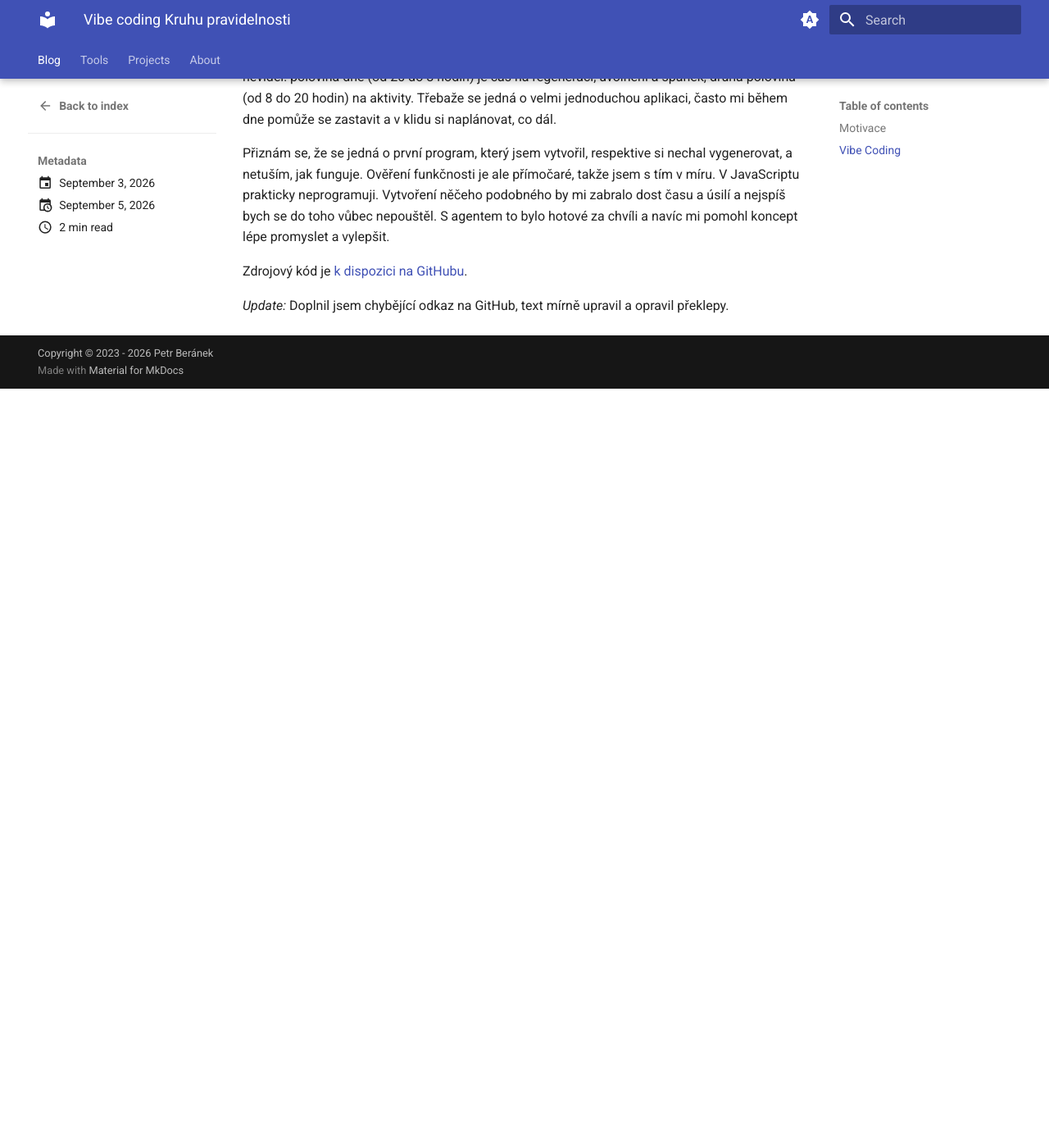
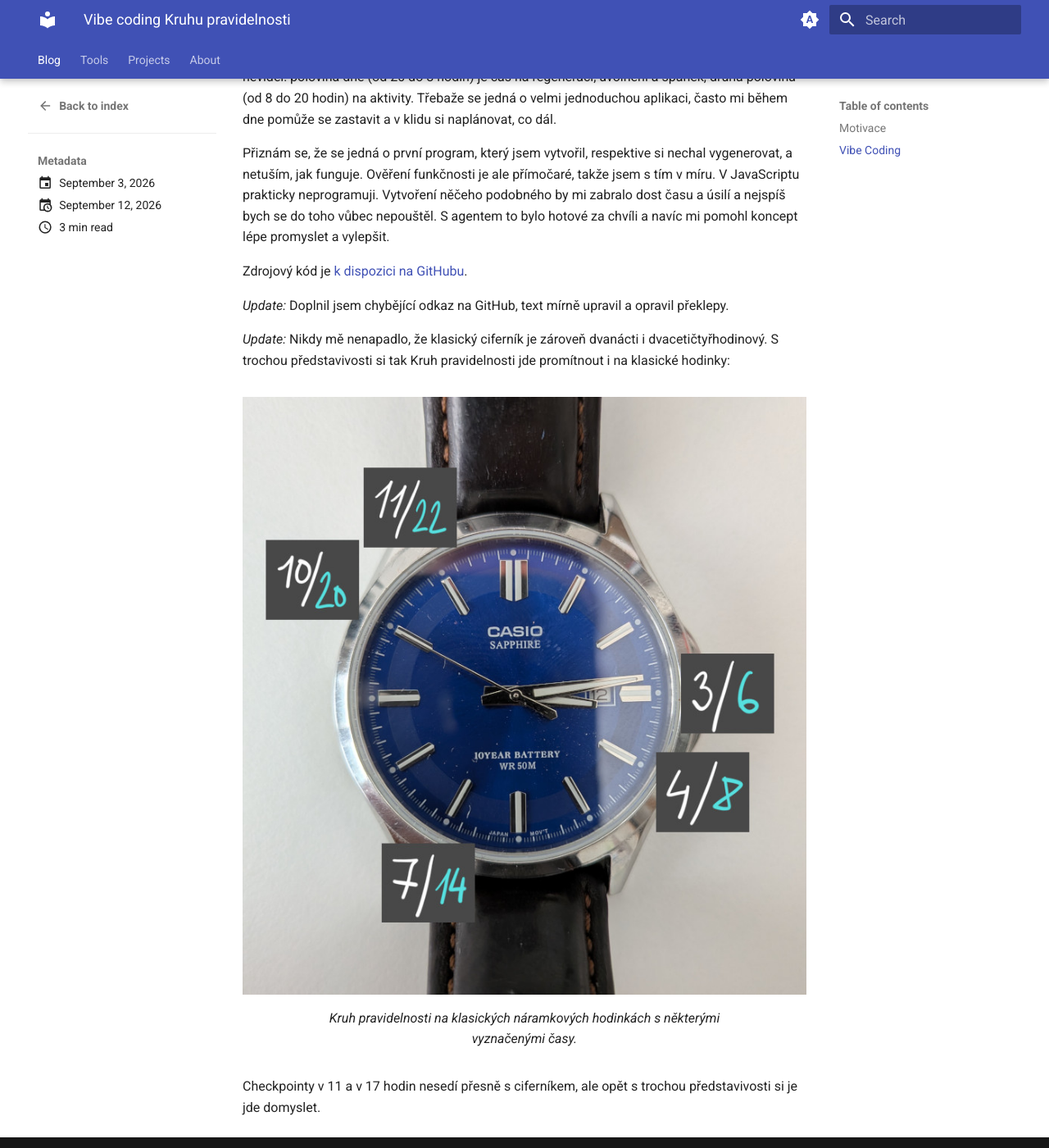
Before and after one commit to peberanek/peberanek.github.io, an MkDocs documentation site: the page built from docs/posts/kruh-pravidelnosti.md, in a window 1280 px wide and 1400 px high, scrolled down 2315 px. Shown: the whole window at 82% size. Built offline with MkDocs 1.6.1 and Material for MkDocs 9.7.7, drawn with Linux system fonts in a browser that asks for light colours; before the commit the page ends 2789 px from its top, so only the background shows below that.

Commit message:
blog: update post about The Guiding Circle

```diff
--- a/docs/posts/kruh-pravidelnosti.md
+++ b/docs/posts/kruh-pravidelnosti.md
@@ -1,7 +1,7 @@
 ---
 date:
   created: 2026-09-03
-  updated: 2026-09-05
+  updated: 2026-09-12
 tags:
   - agentic-ai
   - ai
@@ -47,3 +47,12 @@
 Zdrojový kód je [k dispozici na GitHubu](https://github.com/peberanek/peberanek.github.io/blob/main/docs/assets/guiding-circle.html).
 
 _Update:_ Doplnil jsem chybějící odkaz na GitHub, text mírně upravil a opravil překlepy.
+
+_Update:_ Nikdy mě nenapadlo, že klasický ciferník je zároveň dvanácti i dvacetičtyřhodinový. S trochou představivosti si tak Kruh pravidelnosti jde promítnout i na klasické hodinky:
+
+![Fotka hodinek s vyznačenými časy](../assets/images/the-guiding-circle-on-watch.jpg)
+/// caption
+Kruh pravidelnosti na klasických náramkových hodinkách s některými vyznačenými časy.
+///
+
+Checkpointy v 11 a v 17 hodin nesedí přesně s ciferníkem, ale opět s trochou představivosti si je jde domyslet.
```
Also changed, not shown: docs/assets/images/the-guiding-circle-on-watch.jpg (added).
